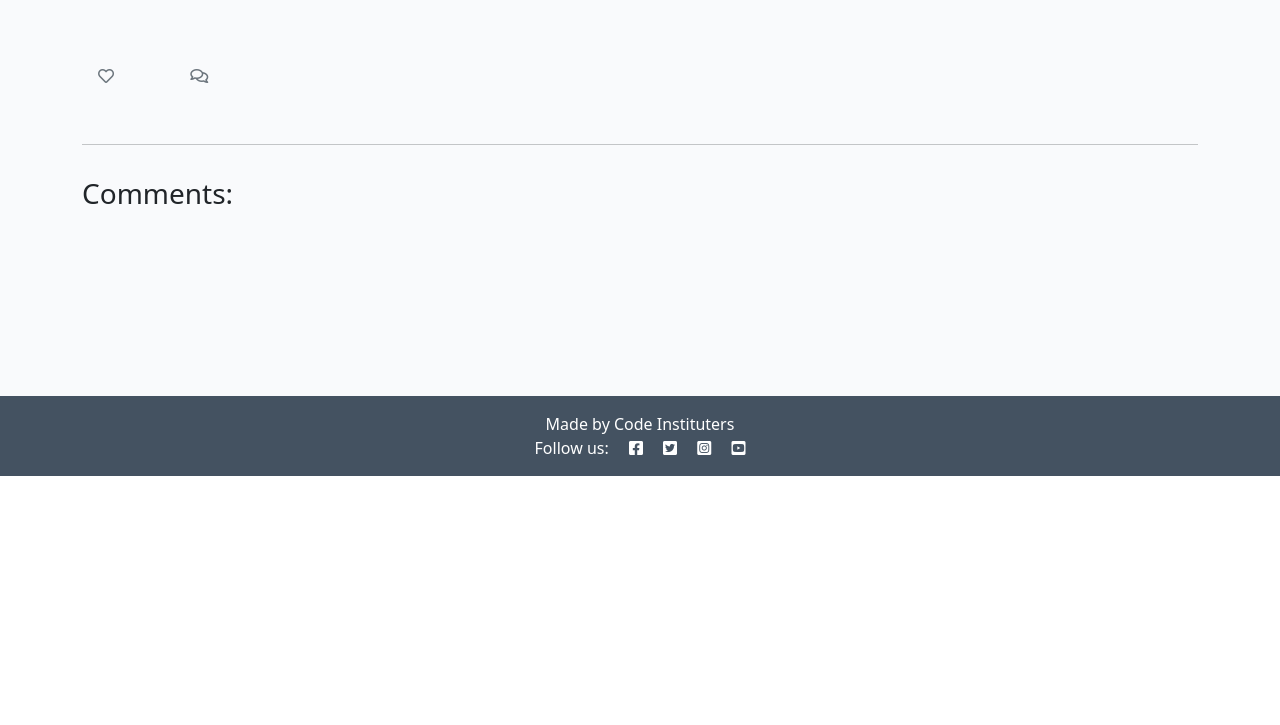
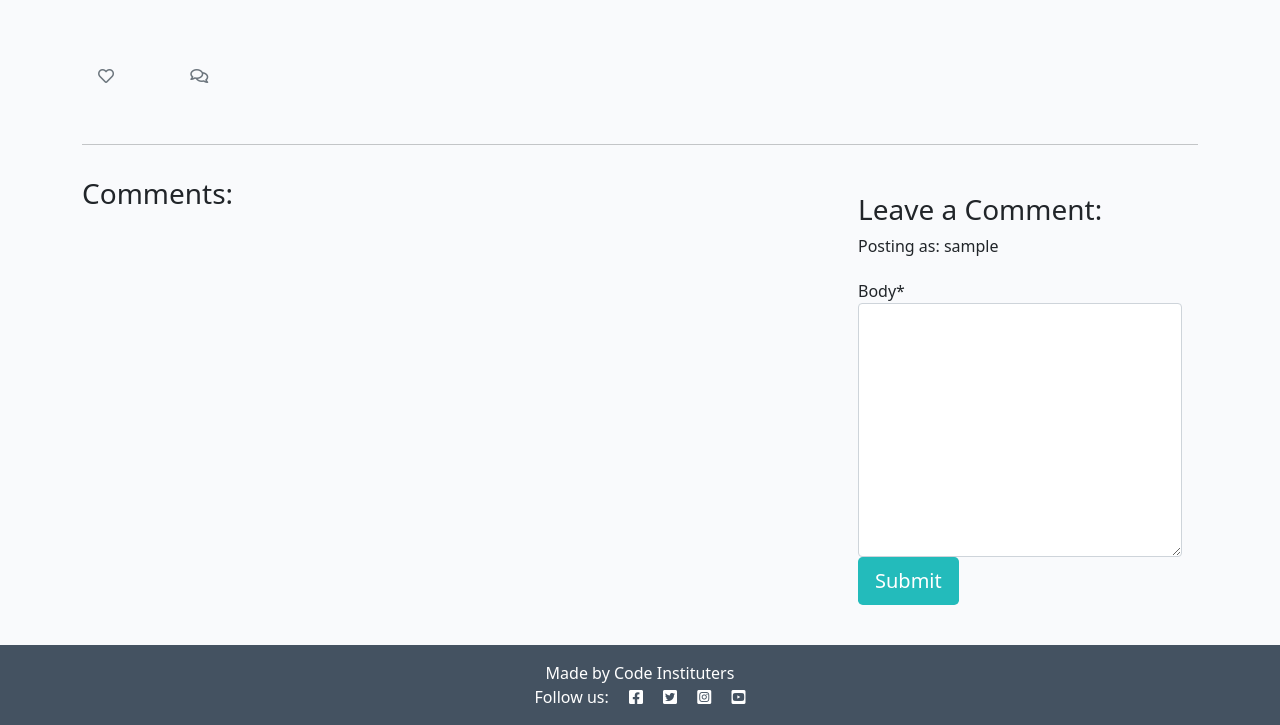
Before and after one commit to alcl2000/django-blog-walkthrough, a Django app: template templates/post_detail.html in a window 1280 px wide. Shown: the part 324-1049 px from the top of the page. Before the commit the page ends 800 px from the top, so only its background shows below. Run offline with Django 3.2, Linux system fonts and the light colour scheme; the template is opened without the code that fills it: values that come from a table or form of the project are taken from there, others are empty; the visitor is signed in with stand-in values (Sample User, id 1); some libraries are stand-ins or nearby versions.

Commit message:
add: comment form

```diff
--- /dev/null
+++ b/blog/forms.py
@@ -0,0 +1,8 @@
+from .models import Comment
+from django import forms
+
+
+class CommentForm(forms.ModelForm):
+    class Meta:
+        model = Comment
+        fields = ('body', )
--- a/blog/views.py
+++ b/blog/views.py
@@ -1,6 +1,7 @@
 from django.shortcuts import render, get_object_or_404
 from django.views import generic, View
 from .models import Post
+from .forms import CommentForm
 
 
 class PostList(generic.ListView):
@@ -25,5 +26,6 @@ class PostDetail(View):
                       {
                         'post': post,
                         'comments': comments,
-                        'liked': liked
+                        'liked': liked,
+                        'comment_form': CommentForm()
                       },)
--- a/codestar/settings.py
+++ b/codestar/settings.py
@@ -49,6 +49,7 @@ INSTALLED_APPS = [
     'allauth.socialaccount',
     'cloudinary_storage',
     'django_summernote',
+    'crispy_forms',
     'blog',
 ]
 
@@ -56,6 +57,8 @@ SITE_ID = 1
 
 LOGIN_REDIRECT_URL = '/'
 LOGOUT_REDIRECT_URL = '/'
+
+CRISPY_TEMPLATE_PACK = 'bootstrap4'
 
 MIDDLEWARE = [
     'django.middleware.security.SecurityMiddleware',
--- a/templates/post_detail.html
+++ b/templates/post_detail.html
@@ -1,5 +1,6 @@
 {% extends 'base.html' %}
 {% block content %}
+{% load crispy_forms_tags %}
 
 <div class="masthead">
     <div class="container">
@@ -84,7 +85,16 @@
         </div>
         <div class="col-md-4 card mb-4  mt-3 ">
             <div class="card-body">
-                <!-- For later -->
+                {% if user.is_authenticated %}
+
+                <h3>Leave a Comment:</h3>
+                <p>Posting as: {{user.username}}</p>
+                <form method="post" style="margin-top: 1.3em;">
+                    {{ comment_form | crispy }}
+                    {% csrf_token %}
+                    <button type="submit" class="btn btn-signup btn-lg">Submit</button>
+                </form>
+                {% endif %}
             </div>
         </div>
     </div>
```
